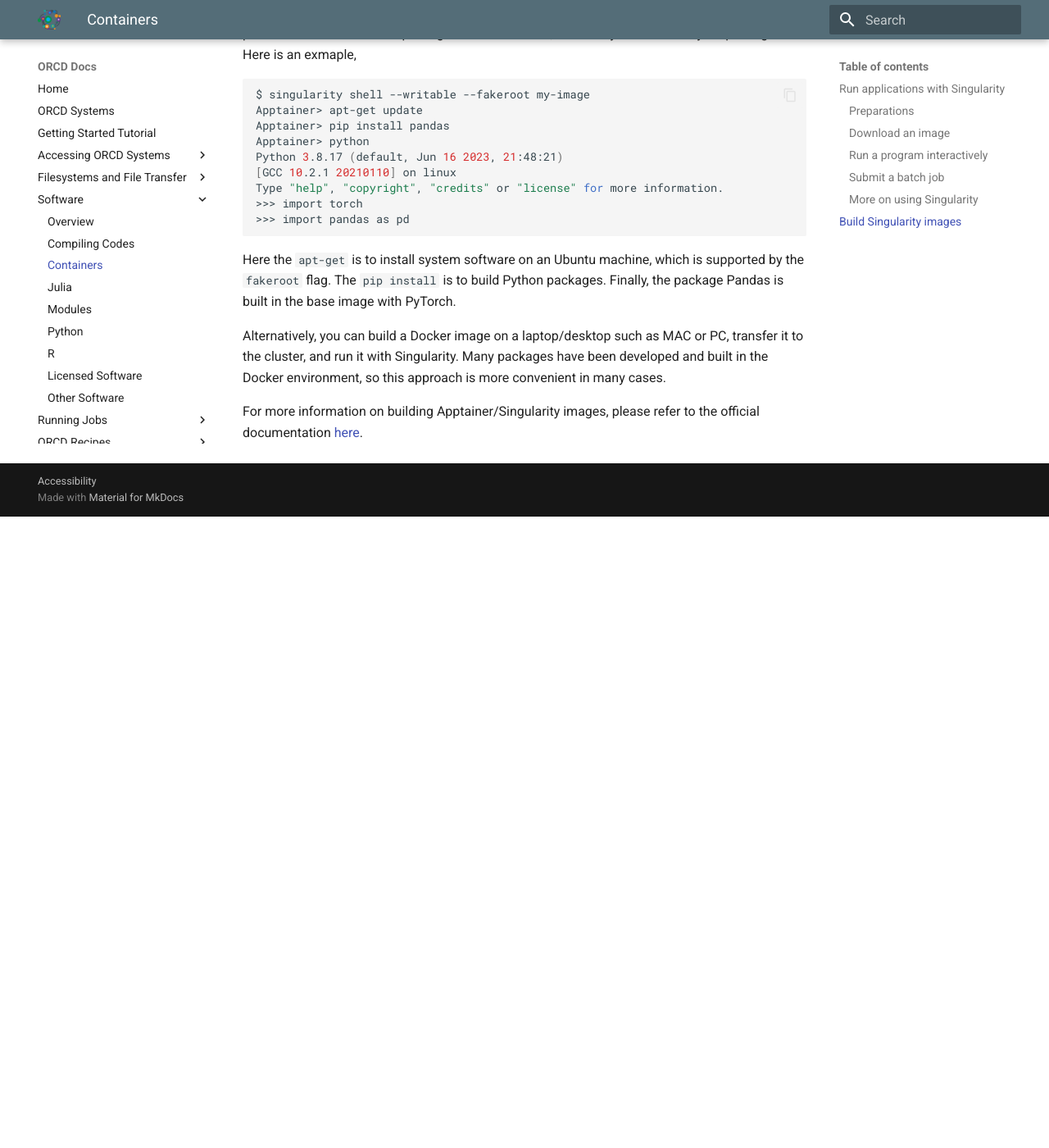
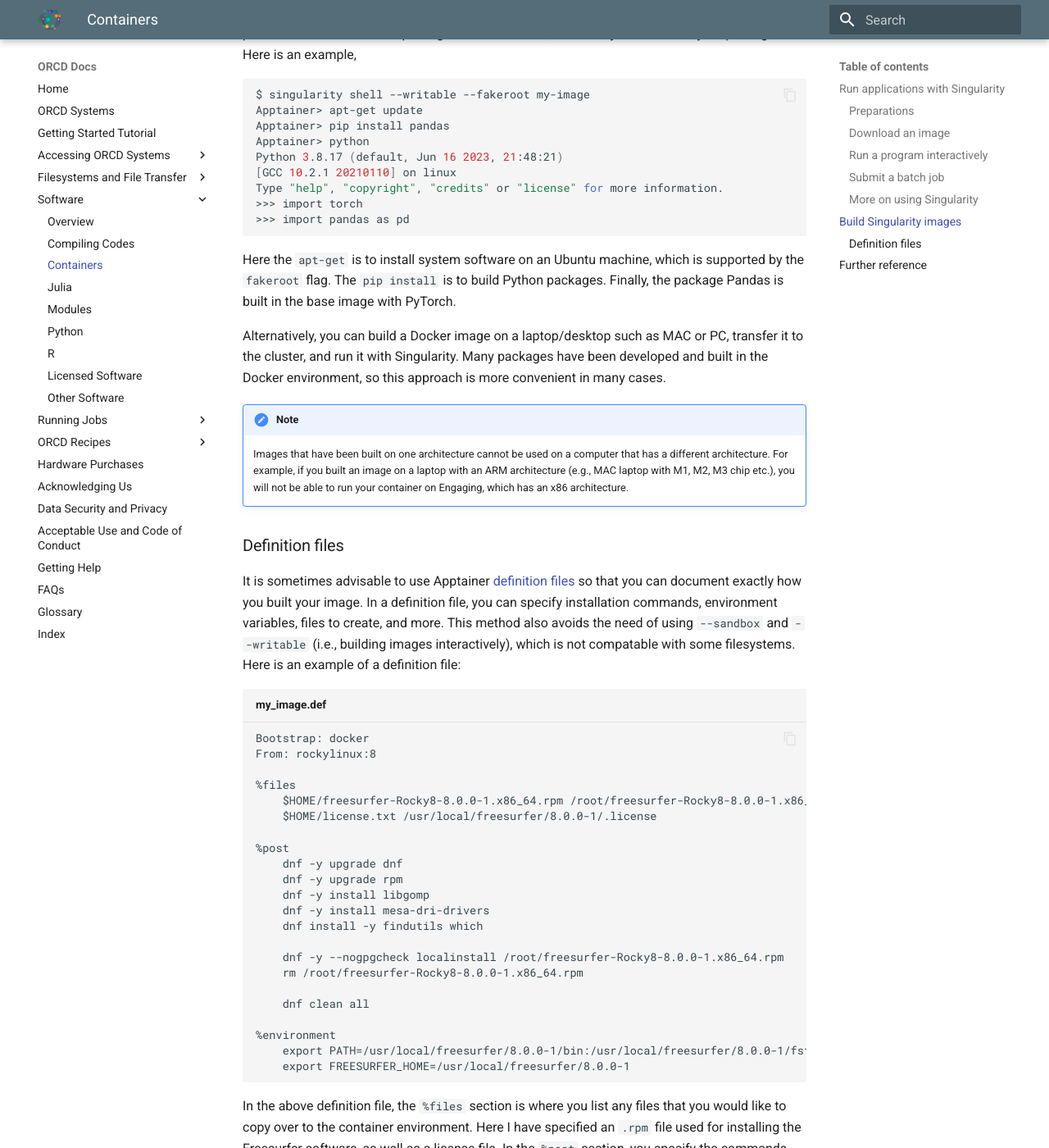
Before and after one commit to mit-orcd/orcd-docs-edit, an MkDocs documentation site: the page built from docs/software/apptainer.md, in a window 1280 px wide and 1400 px high, scrolled down 4513 px. Shown: the whole window at 82% size. Built offline with MkDocs 1.6.1 and Material for MkDocs 9.7.7, drawn with Linux system fonts in a browser that asks for light colours; before the commit the page ends 5143 px from its top, so only the background shows below that; some of the changed text lies outside the part shown.

Commit message:
adding definition file section

````diff
--- a/docs/software/apptainer.md
+++ b/docs/software/apptainer.md
@@ -62,7 +62,7 @@
 
 ### Run a program interactively
 
-When the image is ready, launch a container based on the image and then run your application in the container. If you want to work interactively to test and debug codes, it is convineient to log in the containe shell, for exmaple,
+When the image is ready, launch a container based on the image and then run your application in the container. If you want to work interactively to test and debug codes, it is convineient to log in the container shell, for exmaple,
 ```bash
 $ singularity shell my-image.sif
 Apptainer> python
@@ -96,7 +96,7 @@
 singularity exec my-image.sif python my-code.py   # Run the program
 ```
 
-The last line is a command to run a Python program uisng Singularity.
+The last line is a command to run a Python program using Singularity.
 
 Submit the job script using `sbatch`,
 ```bash
@@ -107,17 +107,17 @@
 
 In many cases, GPUs are needed to accelerate programs. As the GPU driver is installed on the host, use the flag `--nv` to pass necessary GPU driver libraries into the container, so that the program can "see" the GPUs in the container.
 
-Check if GPUs are available in a container,
+From an interactive job with a GPU, check if GPUs are available in a container,
 ```bash
 singularity exec --nv my-image.sif nvidia-smi
 ```
 
-Here is an exmaple to run Python programs on GPUs.
+Here is an example to run Python programs on GPUs:
 ```bash
 singularity exec --nv my-image.sif python my-code.py
 ```
 
-By default, the home directory and the `/tmp` directory are bound to the container. If your programs read/write data files in other directories (e.g. `/path/to/data`), bind them to the container using the flag `-B`,
+By default, the home directory and the `/tmp` directory are bound to the container. If your programs read/write data files in other directories (e.g. `$HOME/orcd/scratch` or shared lab storage), bind the paths to the container using the flag `-B`,
 ```bash
 singularity exec -B /path/to/data my-image.sif python my-code.py
 ```
@@ -158,7 +158,7 @@
 
 Now you can install additional packages in the base image. In many installation processes, it requires virtual root privilege, which is enabled by the `fakeroot` command here. `fakeroot` is installed as a dependency of the `apptainer/1.4.2` module.
 
-Start a container shell with the flags `--writable --fakeroot `, which enables the write permission and virtual root privileges in the container, and then you can install your packages. Here is an exmaple,
+Start a container shell with the flags `--writable --fakeroot `, which enables the write permission and virtual root privileges in the container, and then you can install your packages. Here is an example,
 
 ```bash
 $ singularity shell --writable --fakeroot my-image
@@ -176,4 +176,50 @@
 
 Alternatively, you can build a Docker image on a laptop/desktop such as MAC or PC, transfer it to the cluster, and run it with Singularity. Many packages have been developed and built in the Docker environment, so this approach is more convenient in many cases.
 
+!!!note
+    Images that have been built on one architecture cannot be used on a computer that has a different architecture. For example, if you built an image on a laptop with an ARM architecture (e.g., MAC laptop with M1, M2, M3 chip etc.), you will not be able to run your container on Engaging, which has an x86 architecture.
+
+### Definition files
+
+It is sometimes advisable to use Apptainer [definition files](https://apptainer.org/docs/user/main/definition_files.html) so that you can document exactly how you built your image. In a definition file, you can specify installation commands, environment variables, files to create, and more. This method also avoids the need of using `--sandbox` and `--writable` (i.e., building images interactively), which is not compatable with some filesystems. Here is an example of a definition file:
+
+```title="my_image.def"
+Bootstrap: docker
+From: rockylinux:8
+
+%files
+    $HOME/freesurfer-Rocky8-8.0.0-1.x86_64.rpm /root/freesurfer-Rocky8-8.0.0-1.x86_64.rpm
+    $HOME/license.txt /usr/local/freesurfer/8.0.0-1/.license
+
+%post
+    dnf -y upgrade dnf
+    dnf -y upgrade rpm
+    dnf -y install libgomp
+    dnf -y install mesa-dri-drivers
+    dnf install -y findutils which
+
+    dnf -y --nogpgcheck localinstall /root/freesurfer-Rocky8-8.0.0-1.x86_64.rpm
+    rm /root/freesurfer-Rocky8-8.0.0-1.x86_64.rpm
+
+    dnf clean all
+
+%environment
+    export PATH=/usr/local/freesurfer/8.0.0-1/bin:/usr/local/freesurfer/8.0.0-1/fsfast/bin:/usr/local/freesurfer/8.0.0-1/tktools:/usr/local/freesurfer/8.0.0-1/mni/bin:$PATH
+    export FREESURFER_HOME=/usr/local/freesurfer/8.0.0-1
+```
+
+In the above definition file, the `%files` section is where you list any files that you would like to copy over to the container environment. Here I have specified an `.rpm` file used for installing the Freesurfer software, as well as a license file. In the `%post` section, you specify the commands used to install your software and any dependencies, and the `%environment` section is used to set environment variables. At the top of the file, I have indicated that I want to use the [Rocky 8 base image](https://hub.docker.com/layers/library/rockylinux/8) provided by Docker.
+
+You can build this container using the following (preferably in a [job](../running-jobs/overview.md) on a compute node):
+
+```bash
+module load apptainer/1.4.2
+apptainer build --fakeroot my_image.sif my_image.def
+```
+
+!!!tip
+    We have a number of container images and definition files saved on Engaging that you are free to use or look at for examples. You can find them here: `/orcd/software/community/001/container_images`
+
+## Further reference
+
 For more information on building Apptainer/Singularity images, please refer to the official documentation [here](https://apptainer.org/documentation/).
````
Also changed, not shown: other parts of docs/software/apptainer.md (+2 -2 lines).
